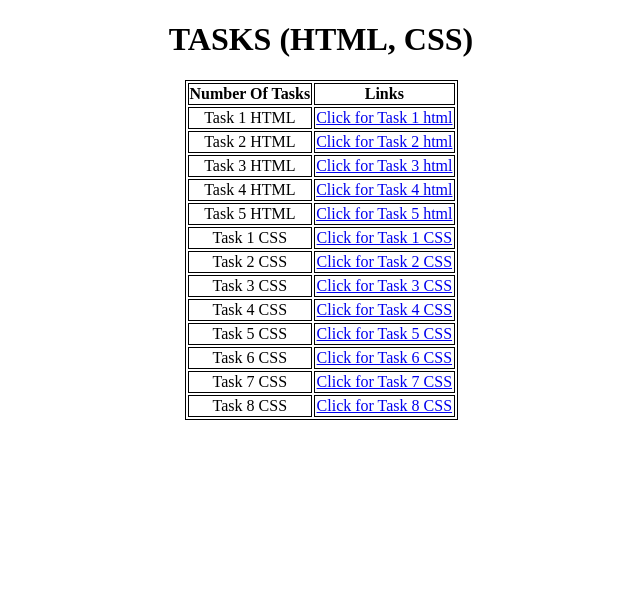
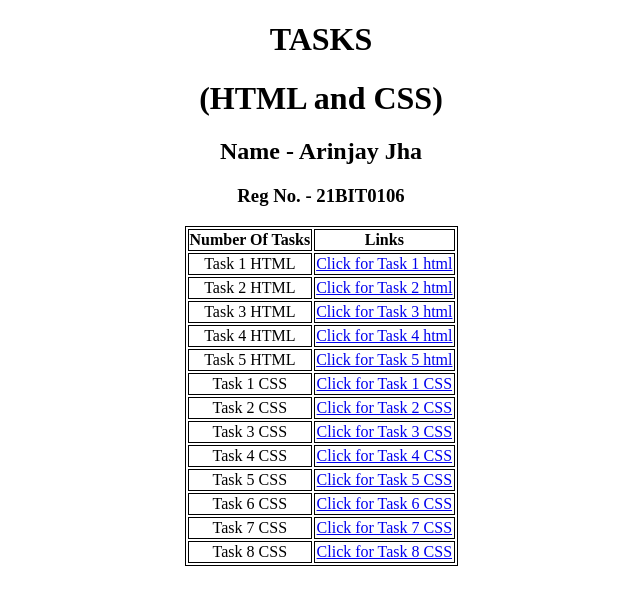
Before and after one commit to arinjayjha/MERN_Ethnus, a plain HTML site: page index.html in a window 1280 px wide. Shown: the whole page, without its empty margins (319-959 px from the left). Drawn offline with Linux system fonts and the light colour scheme.

Commit message:
Update index.html

```diff
--- a/index.html
+++ b/index.html
@@ -4,7 +4,7 @@
 <head>
     <meta charset="UTF-8">
     <meta name="viewport" content="width=device-width, initial-scale=1.0">
-    <title>Document</title>
+    <title>Index file</title>
     <style>
         table,
         th,
@@ -15,7 +15,10 @@
 </head>
 
 <body>
-    <h1 align="center">TASKS (HTML, CSS)</h1>
+    <h1 align="center">TASKS</h1>
+    <h1 align="center">(HTML and CSS)</h1>
+    <h2 align="center">Name - Arinjay Jha</h2>
+    <h3 align="center">Reg No. - 21BIT0106</h3>
     <table align="center">
         <thead>
             <tr>
```
